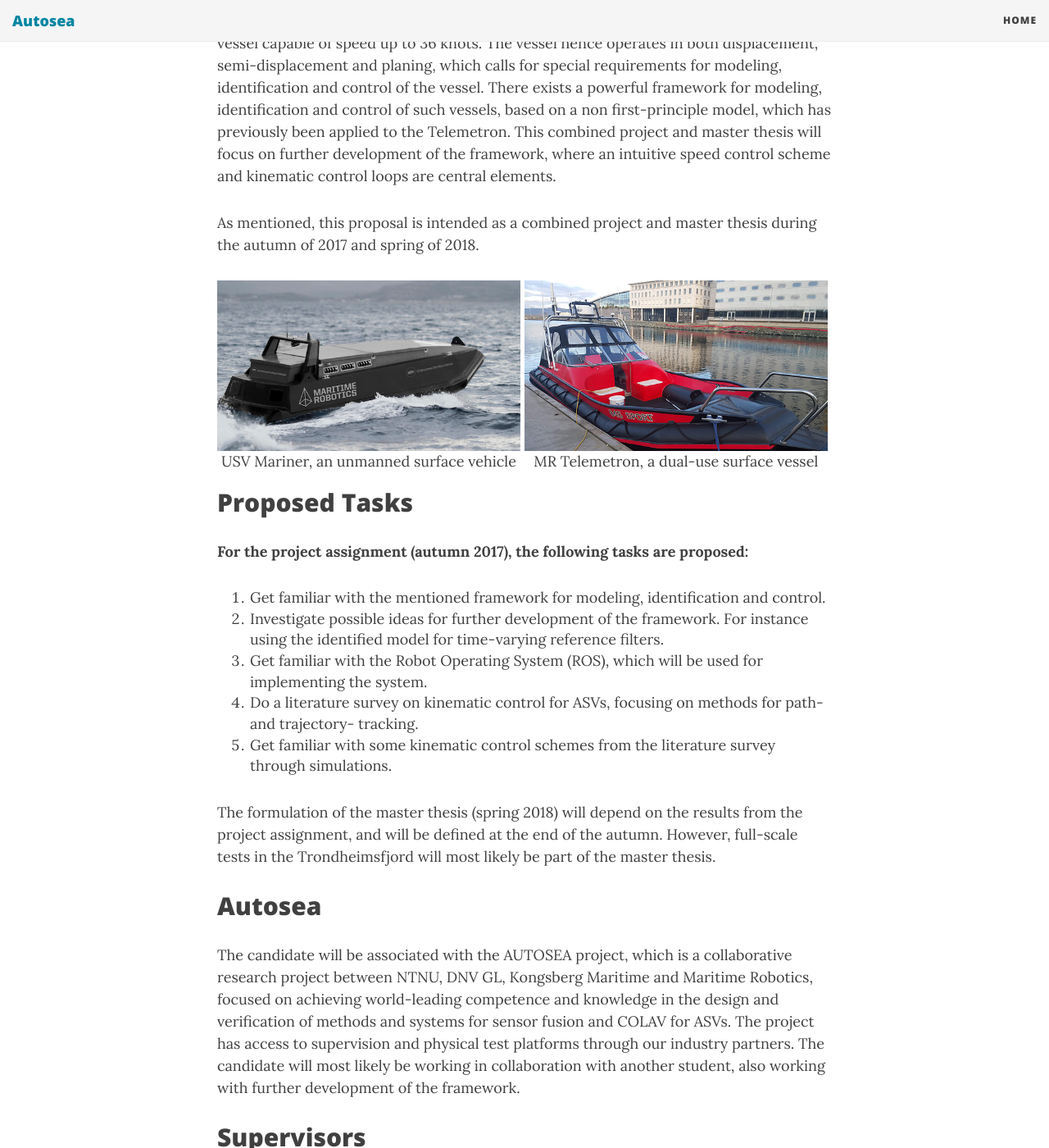
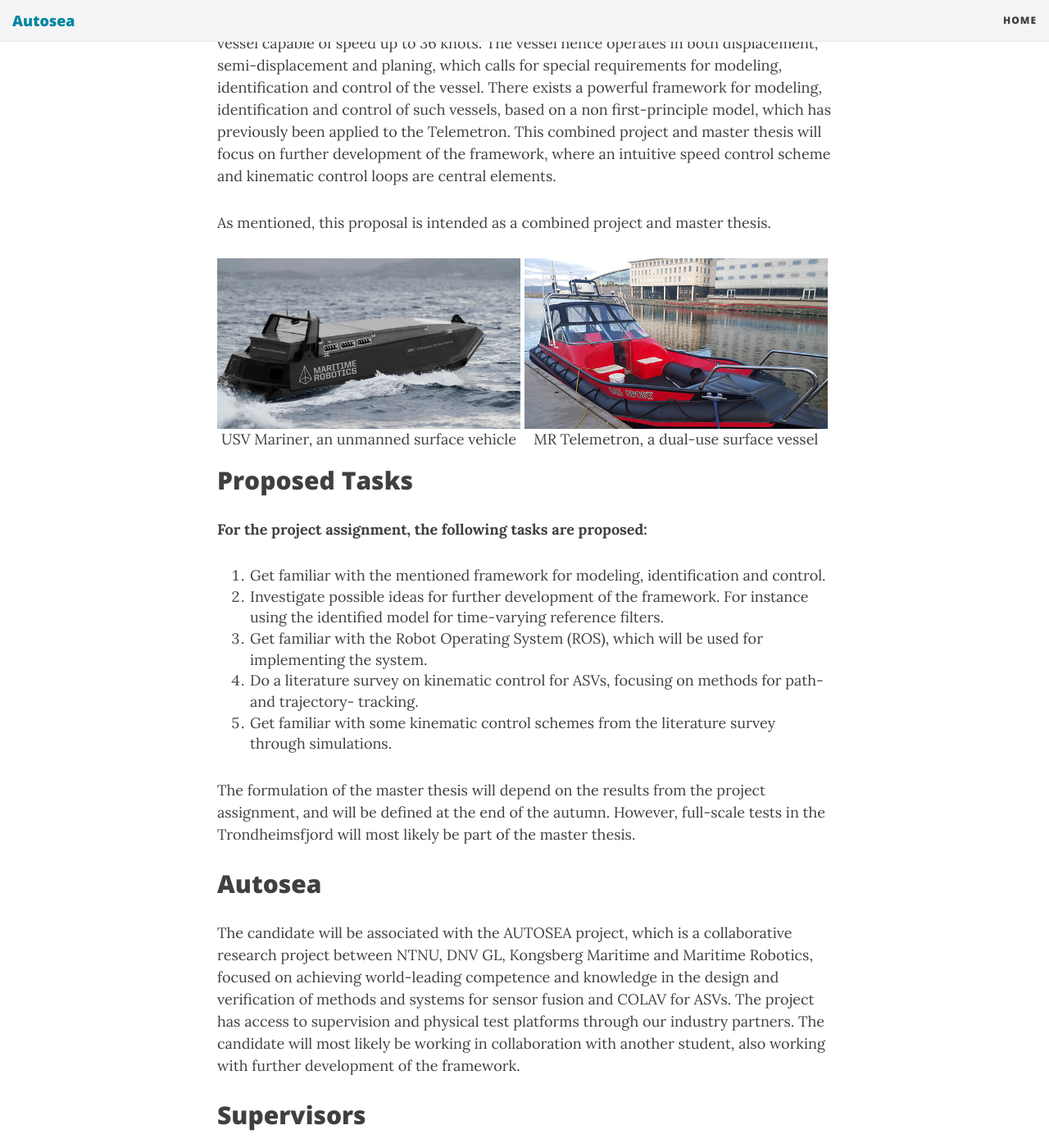
Before and after one commit to autosit/autosit.github.io, a Jekyll site: the page built from _posts/2017-04-21-kinematic-control.md, in a window 1280 px wide and 1400 px high, scrolled down 568 px. Shown: the whole window at 82% size. Built offline with Jekyll 4.4.1, drawn with Linux system fonts in a browser that asks for light colours; nearby versions of some CDN libraries; some of the changed text lies outside the part shown.

Commit message:
Removed specific years from the proposals, and added Mikkel as co-supervisor for Kinematic control

```diff
--- a/_posts/2017-04-21-kinematic-control.md
+++ b/_posts/2017-04-21-kinematic-control.md
@@ -7,14 +7,14 @@
 
 The Maritime Robotics Telemetron is a 26 foot dual-use manned-unmanned surface vessel capable of speed up to 36 knots. The vessel hence operates in both displacement, semi-displacement and planing, which calls for special requirements for modeling, identification and control of the vessel. There exists a powerful framework for modeling, identification and control of such vessels, based on a non first-principle model, which has previously been applied to the Telemetron. This combined project and master thesis will focus on further development of the framework, where an intuitive speed control scheme and kinematic control loops are central elements.
 
-As mentioned, this proposal is intended as a combined project and master thesis during the autumn of 2017 and spring of 2018.
+As mentioned, this proposal is intended as a combined project and master thesis.
 
 | <img src="{{site.url}}/assets/mariner.jpg" width="370"> | | <img src="{{site.url}}/assets/telemetron4a.jpg" width="370"> |
 |:---:| :---: |:---:|
 | USV Mariner, an unmanned surface vehicle | | MR Telemetron, a dual-use surface vessel |
 
 ## Proposed Tasks
-**For the project assignment (autumn 2017), the following tasks are proposed:**
+**For the project assignment, the following tasks are proposed:**
 
 1. Get familiar with the mentioned framework for modeling, identification and control.
 2. Investigate possible ideas for further development of the framework. For instance using the identified model for time-varying reference filters.
@@ -22,11 +22,11 @@
 4. Do a literature survey on kinematic control for ASVs, focusing on methods for path- and trajectory- tracking.
 5. Get familiar with some kinematic control schemes from the literature survey through simulations.
 
-The formulation of the master thesis (spring 2018) will depend on the results from the project assignment, and will be defined at the end of the autumn. However, full-scale tests in the Trondheimsfjord will most likely be part of the master thesis.
+The formulation of the master thesis will depend on the results from the project assignment, and will be defined at the end of the autumn. However, full-scale tests in the Trondheimsfjord will most likely be part of the master thesis.
 
 ## Autosea
 The candidate will be associated with the AUTOSEA project, which is a collaborative research project between NTNU, DNV GL, Kongsberg Maritime and Maritime Robotics, focused on achieving world-leading competence and knowledge in the design and verification of methods and systems for sensor fusion and COLAV for ASVs. The project has access to supervision and physical test platforms through our industry partners. The candidate will most likely be working in collaboration with another student, also working with further development of the framework.
 
 ## Supervisors
 Main supervisor: [Morten Breivik](http://www.ntnu.no/ansatte/morten.breivik). <br />
-Co-supervisor: [Bjørn-Olav H. Eriksen](http://www.ntnu.no/ansatte/boerikse)
+Co-supervisors: [Bjørn-Olav H. Eriksen](http://www.ntnu.no/ansatte/boerikse) and [Mikkel Sørensen](http://www.ntnu.no/ansatte/mikkelns)
```
Also changed, not shown: _posts/2016-04-15-obsTraj.md (+3 -3 lines), _posts/2017-04-20-adaptive-motion-control.md (+1 -1 lines), _posts/2017-04-20-ship-motion-control-concept.md (+2 -2 lines), _posts/2017-04-21-Automatic-model-identification.md (+3 -3 lines), _posts/2017-04-21-colregs-colav.md (+3 -3 lines).
